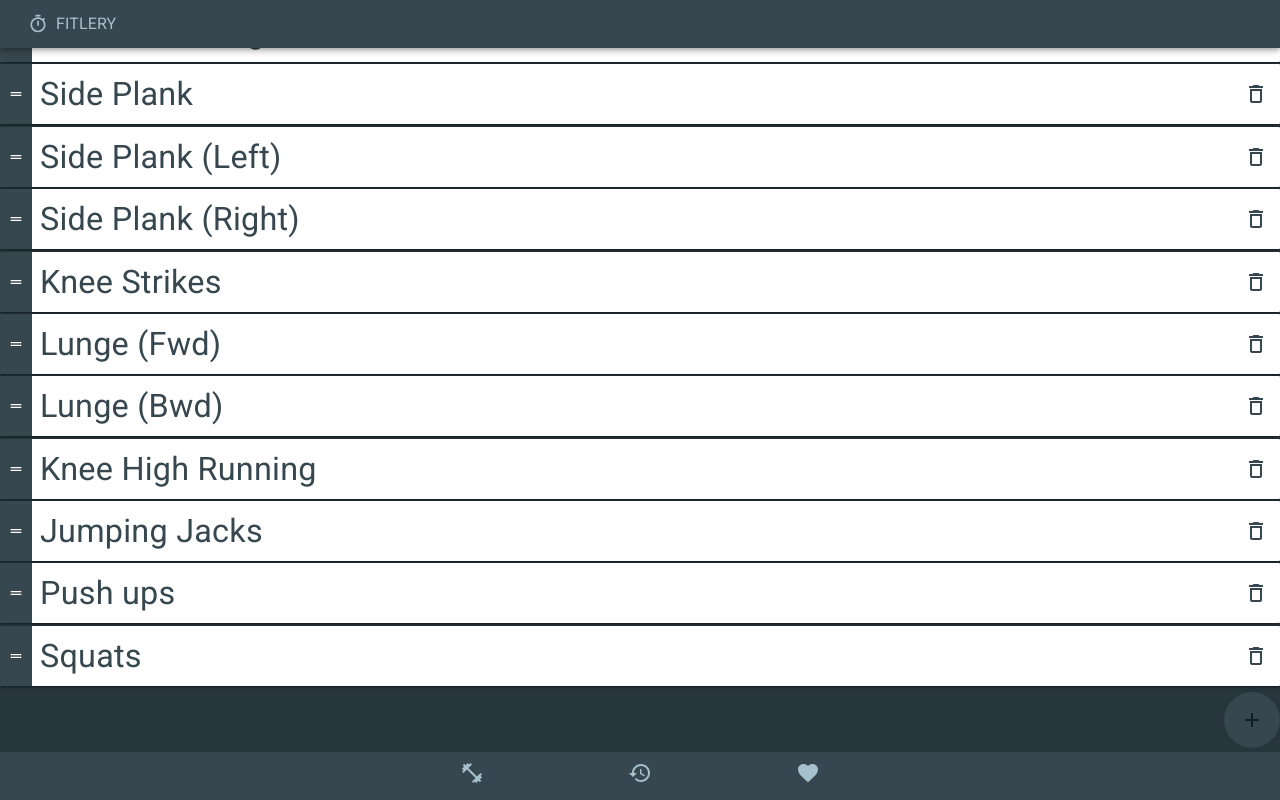
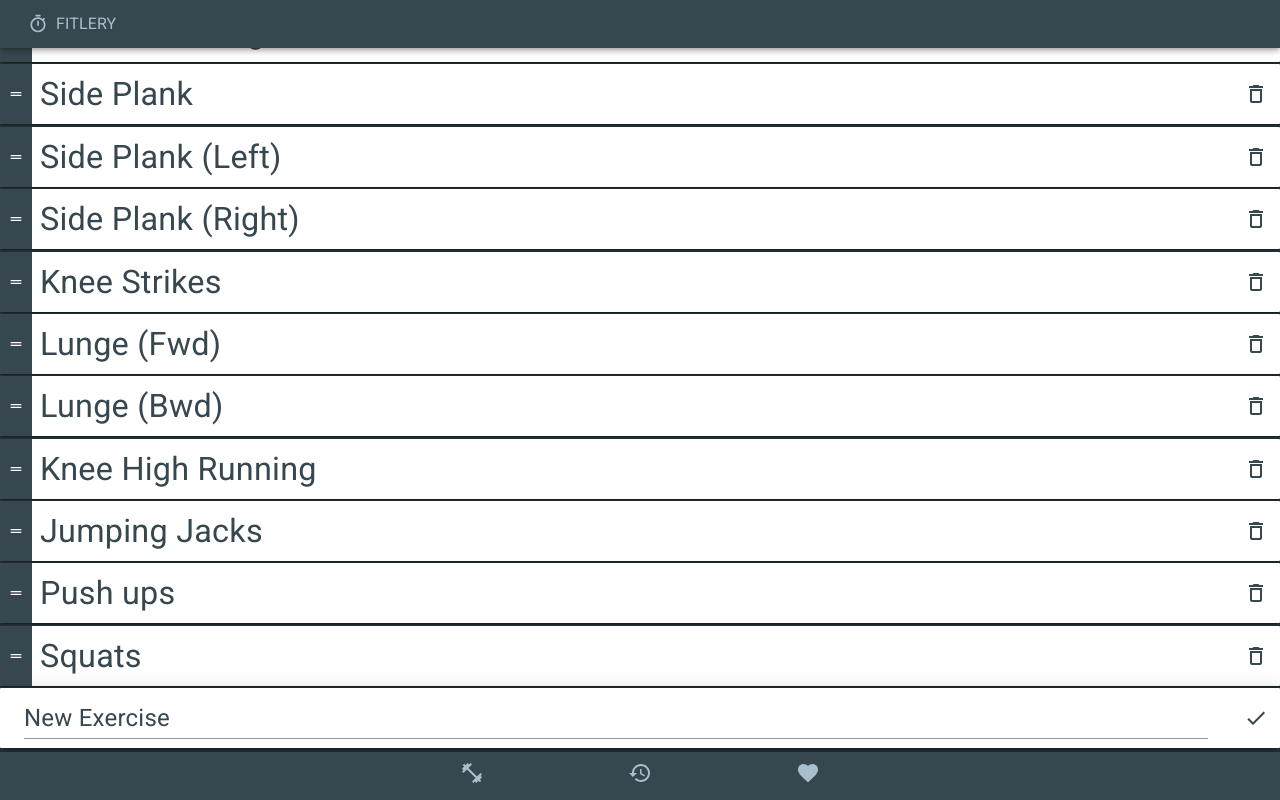
Before and after one commit to m00k/fitlery-web, a React (Create React App) app: page /exercises in a window 1280 px wide. Both pictures are taken after a click on the button 1252 px from the left and 720 px from the top of the page. Built offline with nearby package versions, Linux system fonts and the light colour scheme.

Commit message:
feat(edit text): create shared component

```diff
--- a/src/exercise/ExerciseList.tsx
+++ b/src/exercise/ExerciseList.tsx
@@ -1,6 +1,7 @@
-import { Box, Fab, useTheme, makeStyles } from '@material-ui/core';
+import { Box, Fab, makeStyles, useTheme } from '@material-ui/core';
 import AddIcon from '@material-ui/icons/Add';
 import React, { useState } from 'react';
+import EditText from '../shared/EditText';
 import { ExerciseData, exercises as sampleData } from './data';
 import Exercise from './Exercise';
 
@@ -35,6 +36,10 @@ const ExerciseList: React.FC<ExerciseListProps> = (props) => {
           onDelete={handleDelete.bind(globalThis, i)}
         />
       )}
+      {isAdd && <EditText
+        value='New Exercise'
+        onClose={() => setIsAdd(false)}
+      />}
       <Fab
         color='secondary'
         disabled={isAdd}
--- /dev/null
+++ b/src/shared/EditText.tsx
@@ -0,0 +1,63 @@
+import { IconButton, makeStyles, TextField } from '@material-ui/core';
+import Box from '@material-ui/core/Box';
+import useTheme from '@material-ui/core/styles/useTheme';
+import DoneIcon from '@material-ui/icons/Done';
+import React from 'react';
+
+
+const useStyles = makeStyles((theme) => ({
+  root: {
+    alignItems: 'center',
+    backgroundColor: theme.palette.background.paper,
+    boxShadow: theme.shadows[12],
+    borderRadius: 1,
+    color: theme.palette.primary.main,
+    display: 'grid',
+    gridTemplateColumns: 'auto min-content',
+    height: theme.variables.playlist.item.height,
+    marginBottom: theme.spacing(.3),
+  },
+  inner: {
+    fontSize: theme.typography.h4.fontSize,
+    paddingLeft: theme.spacing(3),
+    paddingRight: theme.spacing(3),
+  },
+  action: {
+    height: '100%',
+  }
+}));
+
+export interface EditTextProps {
+  value: string;
+  onClose?: (value: string) => void;
+}
+
+
+// TODO: click away listener
+export default function EditText(props: EditTextProps) {
+  const { value, onClose } = props;
+  const theme = useTheme();
+  const classes = useStyles(theme);
+  const handleClose = () => onClose && onClose(value);
+
+  return (
+    <Box
+      className={classes.root}
+    >
+      <TextField
+        className={classes.inner}
+        defaultValue='New Exercise'
+      >
+        {value}
+      </TextField>
+      <IconButton
+        className={classes.action}
+        onClick={handleClose}
+      >
+        <DoneIcon
+          color='primary'
+        />
+      </IconButton>
+    </Box>
+  );
+}
--- a/src/theme/theme.ts
+++ b/src/theme/theme.ts
@@ -150,6 +150,12 @@ const overrides: Overrides = {
         color: primary.dark,
       }
     }
+  },
+  MuiInputBase: {
+    root: {
+      color: primary.main, // TODO: from default theme
+      fontSize: '1.5rem', // TODO: from default theme
+    }
   }
 };
 
```
